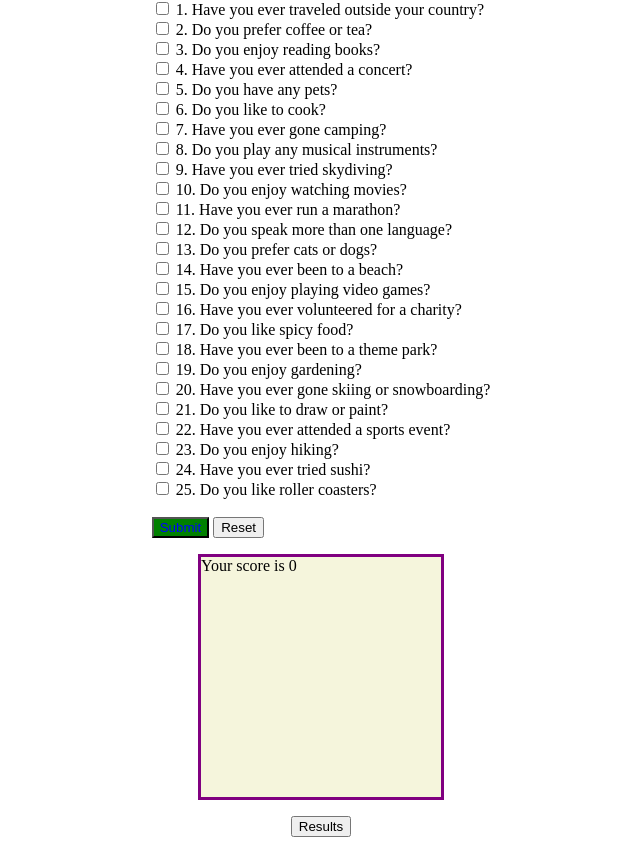
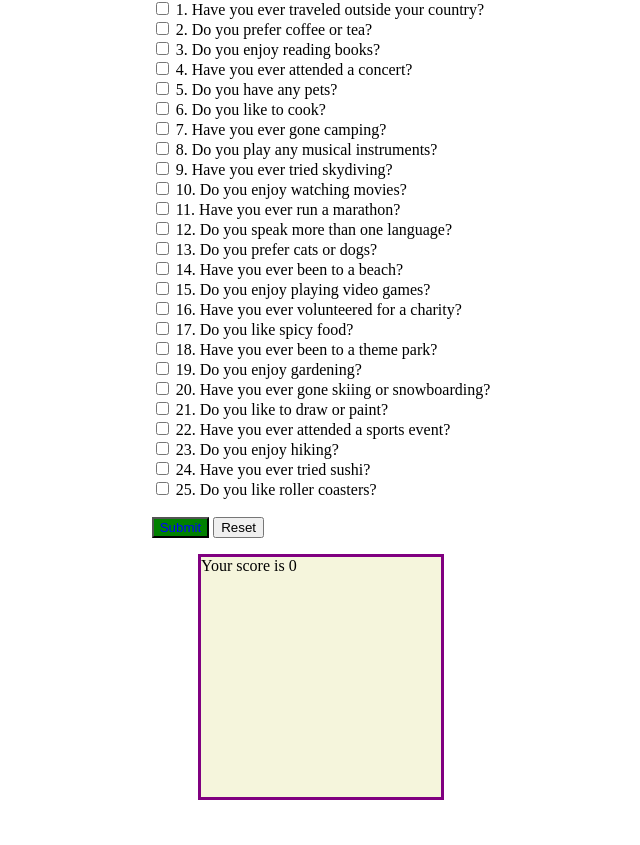
Before and after one commit to thisguyblink/AuraCalcuator, a SvelteKit app in the folder auracalc/: page / in a window 1280 px wide. Shown: the part 304-1149 px from the top of the page, without its empty margins (319-959 px from the left). After the commit the page ends 1128 px from the top, so only its background shows below. Built offline with nearby package versions, Linux system fonts and the light colour scheme.

Commit message:
Pop up bound to submit button

```diff
--- a/auracalc/src/routes/+page.svelte
+++ b/auracalc/src/routes/+page.svelte
@@ -133,10 +133,10 @@
          <input type="checkbox" id="q24" on:change={() => checks[24] = !checks[24]} checked={checks[24]}>
          <label for="q24">25. Do you like roller coasters?</label>
          <br>
-
         <br>
         <button type="button" id="submit" on:click={() => {
            handleSubmit();
+           showPop();
         }}>Submit</button>
         <button type="button" id="reset" on:click={() => {
             reset();
@@ -162,9 +162,6 @@
                 }}>Share</button>
         </dialog>
     </div>
-    <button type="button" on:click={() => {
-        showPop();
-        }}>Results</button>
 </div>
 
 <style>
```
